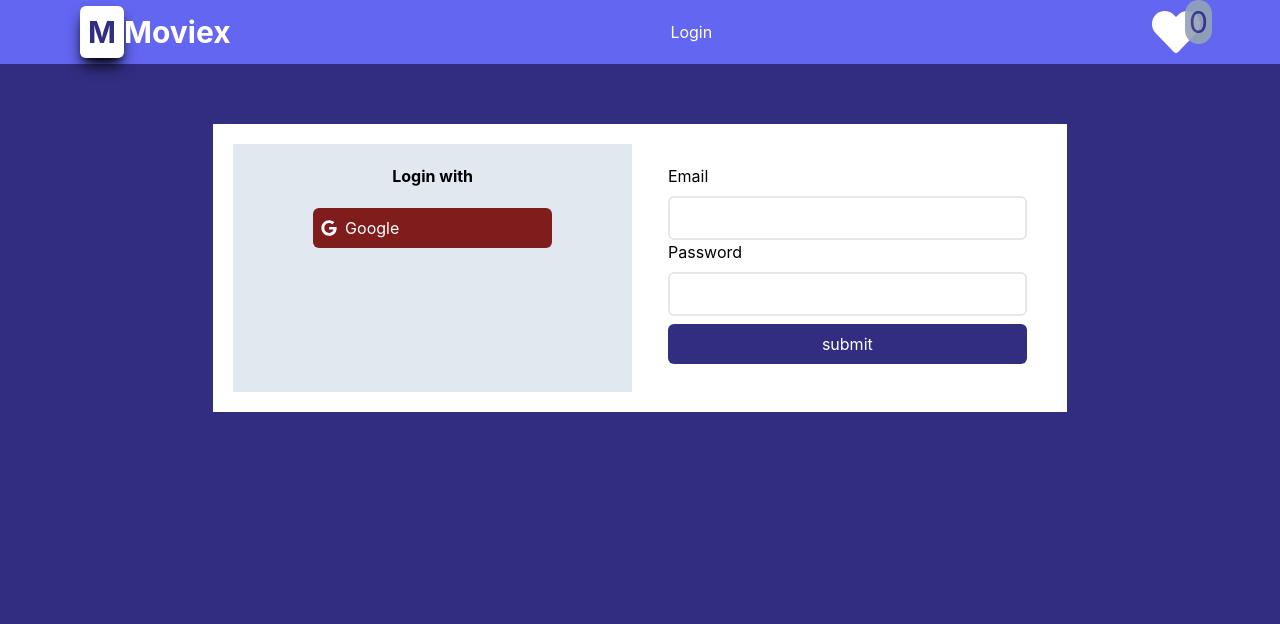
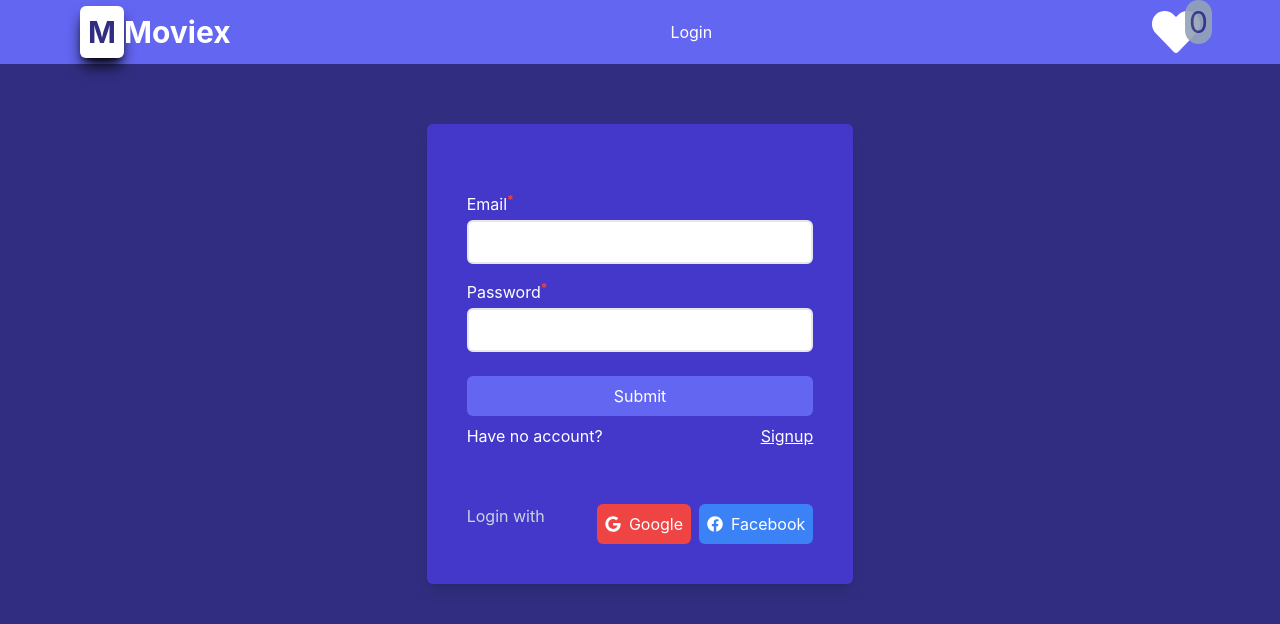
Before and after one commit to belloshehu/movie-app, a React (Create React App) app: page /login in a window 1280 px wide. Shown: the top 624 px of the page. Built offline with nearby package versions, Linux system fonts and the light colour scheme; no server answers.

Commit message:
Finish login

```diff
--- /dev/null
+++ b/src/components/FormError/FormError.jsx
@@ -0,0 +1,15 @@
+import React from 'react'
+
+const FormError = ({message}) => {
+    return (
+        <div className='my-2 flex justify-center bg-slate-300'>
+            {
+                message? (
+                    <p className='text-center text-red-500'>{message}</p>
+                ): null
+            }
+        </div>
+    )
+}
+
+export default FormError
--- /dev/null
+++ b/src/components/FormInputError/FormInputError.jsx
@@ -0,0 +1,15 @@
+import React from 'react'
+
+const FormInputError = ({isTouched, errorMessage }) => {
+  return (
+    <div>
+        {
+            isTouched && errorMessage ? (
+                <small className='text-red-500'>{errorMessage}</small>
+            ): null
+        }
+    </div>
+  )
+}
+
+export default FormInputError
--- /dev/null
+++ b/src/components/LoginForm/LoginForm.css
@@ -0,0 +1,18 @@
+@tailwind utilities;
+@tailwind components;
+@tailwind base;
+
+@layer components{
+    .form-group {
+        @apply flex flex-col gap-1
+    }
+    .form-group input {
+        @apply p-2 px-4 rounded-md outline-none border-2;
+    }
+    form {
+        @apply flex flex-col gap-3
+    }
+    button[type=submit]{
+        @apply bg-indigo-500
+    }
+}
--- a/src/components/LoginForm/LoginForm.jsx
+++ b/src/components/LoginForm/LoginForm.jsx
@@ -1,77 +1,73 @@
 import axios from 'axios'
 import React, {useState} from 'react'
+import {useFormik} from 'formik'
+import * as Yup from 'yup'
+import { useDispatch, useSelector } from 'react-redux'
+import { localLogin } from '../../features/auth/authSlice'
+import FormError from '../FormError/FormError'
+import './LoginForm.css'
+import FormInputError from '../FormInputError/FormInputError'
+
+
 
 const LoginForm = () => {
-    const [values, setValues] = useState({
+    const dispatch = useDispatch()
+    const {userLoading, message, user} = useSelector( store => store.auth)
+    const formik = useFormik({
+        initialValues: {
             email: '',
             password: ''
+        },
+        validationSchema: Yup.object({
+            email: Yup.string().email('Invalid email address').required('Email is required'),
+            password: Yup.string().min(8, "Must be at least 8 characters").required("Password required")
+            .matches(/[a-z]+/, "Must contain atleast one lowercase character")
+            // .matches(/[A-Z]+/, "One uppercase character")
+            // .matches(/[@$!%*#?&]+/, "One special character")
+            .matches(/\d+/, "Must contain atleast one number")
+        }),
+        onSubmit: async(values) => {
+            dispatch(localLogin(values))
+        }
     })
-
-    const [inputError, setInputError] = useState({
-        email: false,
-        password: false
-    })
-    const handleChange = (e)=>{
-        console.log(values)
-        setValues((prev) => { return {...prev, [e.target.name]: e.target.value}})
-    }
-
-    const isValidForm = () =>{
-        return values.email && values.password.length >= 8
-    }
-    const submitForm = async()=>{
-        try {
-            const res = await axios.post('http://localhost:5000/auth/login', {
-                email: values.email,
-                password: values.password
-            })
-            console.log(res.data)
-        } catch (error) {
-            console.log(error)
-        }
-    }
-    const handleSubmit = (e)=>{
-        e.preventDefault(true)
-        if(isValidForm()){
-            submitForm()
-        }else{
-            console.log('invalid form')
-        }
-    }
 
     return (
         <div>
-         <form onSubmit={handleSubmit}>
+            <form onSubmit={formik.handleSubmit}>
+                <FormError message={message}/>
                 <div className='form-group'>
-                <label htmlFor='email'>Email</label>
+                    <label htmlFor='email'>
+                        Email<sup className='text-red-500 font-bold'>*</sup>
+                    </label>
                     <input
-                    name='email'
                         type='email'
                         id='email'
-                    value={values.email}
-                    onChange={handleChange}
-                    required
+                        {...formik.getFieldProps('email')}
+                    />
+                    <FormInputError
+                        isTouched={formik.touched.email}
+                        errorMessage={formik.errors.email}
                     />
                 </div>
                 <div className='form-group'>
-                <label htmlFor='password'>Password</label>
+                    <label htmlFor='password'>
+                        Password<sup className='text-red-500 font-bold'>*</sup>
+                    </label>
                     <input
-                    name='password'
                         type='password'
                         id='password'
-                    minLength={8}
-                    value={values.password}
-                    onChange={handleChange}
-                    required
+                        {...formik.getFieldProps('password')}
+                    />
+                    <FormInputError
+                        isTouched={formik.touched.password}
+                        errorMessage={formik.errors.password}
                     />
                 </div>
-            <div className='bg-indigo-900 p-2 text-white text-center my-2 rounded-md'>
-                <input
+                <button
+                    className='p-2 text-white text-center my-2 rounded-md'
                     type='submit'
-                    value={'submit'}
-                />
-            </div>
-
+                    >Submit
+                </button>
             </form>
         </div>
     )
--- a/src/features/movie/movieSlice.js
+++ b/src/features/movie/movieSlice.js
@@ -24,7 +24,7 @@ export const getMovies = createAsyncThunk(
             searchKey = getRandomText()
         }
         try{
-            const movies = await axios (`https://www.omdbapi.com/?s=${searchKey}&apikey=a954465c`)
+            const movies = await axios.get(`https://www.omdbapi.com/?s=${searchKey}&apikey=a954465c`)
             // let mapped = movies.data.Search.map((movie) =>
             //     {
             //         const {Title, Year, Poster, imdbID, Type} = movie
--- a/src/pages/Login/Login.css
+++ b/src/pages/Login/Login.css
@@ -7,18 +7,18 @@
         @apply flex flex-col gap-2
     }
     .form-group input {
-        @apply p-2 px-4 rounded-md outline-none border-2;
+        @apply p-2 px-4 rounded-md outline-none border-2 text-black;
     }
     .login {
-        @apply grid grid-cols-1 lg:grid-cols-2 gap-4 bg-white shadow-sm p-2 lg:p-5 w-full lg:w-2/3 mx-auto mt-10;
+        @apply flex flex-col-reverse lg:grid-cols-2 gap-4 bg-indigo-900 lg:bg-indigo-700 text-white shadow-lg p-2 md:w-1/2 lg:p-5 w-full lg:w-4/12 mx-auto mt-10 rounded-md border-0;
     }
     .login article {
-        @apply p-2 lg:p-5
+        @apply p-2 lg:p-5;
     }
     .social-auth{
-        @apply bg-slate-200;
+        @apply flex flex-col md:flex-row justify-between gap-2 w-full text-slate-300;
     }
     .social-auth-link{
-        @apply flex gap-2 rounded-md text-white p-2 items-center w-2/3 mx-auto;
+        @apply flex gap-2 rounded-md text-white p-2 items-center w-full mx-auto;
     }
 }
--- a/src/pages/Login/Login.jsx
+++ b/src/pages/Login/Login.jsx
@@ -1,5 +1,5 @@
 import React from 'react'
-import { FaGoogle } from 'react-icons/fa'
+import { FaFacebook, FaGoogle } from 'react-icons/fa'
 import './Login.css'
 import { Link } from 'react-router-dom'
 import axios from 'axios'
@@ -11,35 +11,35 @@ const Login = () => {
         const googleLogin = async() =>{
         console.log('logging with google')
         window.open('http://localhost:5000/auth/google', '_self')
-        // try {
-        //     const res =  await axios.get('http://localhost:5000/auth/google/', {
-        //         headers: {
-        //             "Content-Type": "application/json",
-        //             'Access-Control-Allow-Origin': '*',
-        //             }
-        //     })
-        //     // setUser(res)
-        //     console.log(res.data)
-        // } catch (error) {
-        //     console.log(error)
-        // }
     }
   return (
     <div className='login'>
         <article className='social-auth'>
-            <h3 className='font-bold text-center '>Login with</h3>
-            <div className='py-5'>
+            <h3 className=''>Login with</h3>
+            <div className='flex justify-between gap-2'>
                 <button
-                    className='social-auth-link bg-red-900'
+                    className='social-auth-link bg-red-500'
                     onClick={googleLogin}
                 >
                     <FaGoogle />
                     <p>Google</p>
                 </button>
+                <button
+                    className='social-auth-link bg-blue-500'
+                    onClick={googleLogin}
+                >
+                    <FaFacebook />
+                    <p>Facebook</p>
+                </button>
             </div>
+
         </article>
         <article>
            <LoginForm />
+           <div className='flex justify-between'>
+                <p>Have no account?</p>
+                <Link to={'/signup'} className='underline'>Signup</Link>
+           </div>
         </article>
     </div>
   )
--- /dev/null
+++ b/src/utils/useSubmit.js
@@ -0,0 +1,18 @@
+export const useSubmit = async(url, values)=>{
+    const [response, setResponse] = useState({
+        data: null,
+        loading: true
+    })
+    try {
+        const res = await axios.post('http://localhost:5000/auth/login', {
+            email: values.email,
+            password: values.password
+        })
+        console.log(res.data)
+        setResponse((prev) => {return {data: res.data, loading: false}})
+    } catch (error) {
+        console.log(error)
+        setResponse((prev) => {return {data: null, loading: false}})
+    }
+    return response
+}
```
Also changed, not shown: src/features/auth/authSlice.js (+44 -3 lines). Lines whose indentation alone changed are shown as unchanged.
